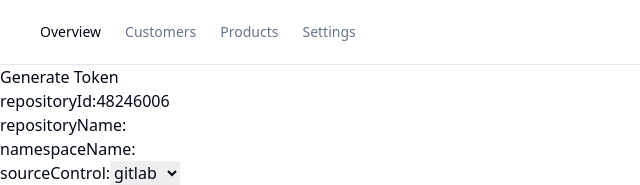
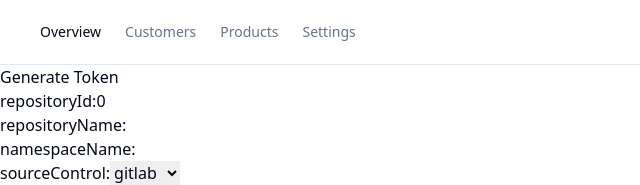
Before and after one commit to dxta-dev/pipeline, a Next.js app in the folder apps/dashboard/: page / in a window 1280 px wide. Shown: the top 185 px of the page, without its empty margins (0-640 px from the left). Built offline with nearby package versions, Linux system fonts and the light colour scheme; no server answers.

Commit message:
fix typo

```diff
--- a/apps/dashboard/src/components/extract-start-form.tsx
+++ b/apps/dashboard/src/components/extract-start-form.tsx
@@ -6,7 +6,7 @@ import type { ChangeEvent, Dispatch, SetStateAction } from 'react';
 
 export function ExtractStartForm() {
   const { getToken } = useAuth();
-  const [repositoryId, setRepositoryId] = useState(48246006);
+  const [repositoryId, setRepositoryId] = useState(0);
   const [repositoryName, setRepositoryName] = useState('');
   const [namespaceName, setNamespaceName] = useState('');
   const [sourceControl, setSourceControl] = useState('gitlab');
```
